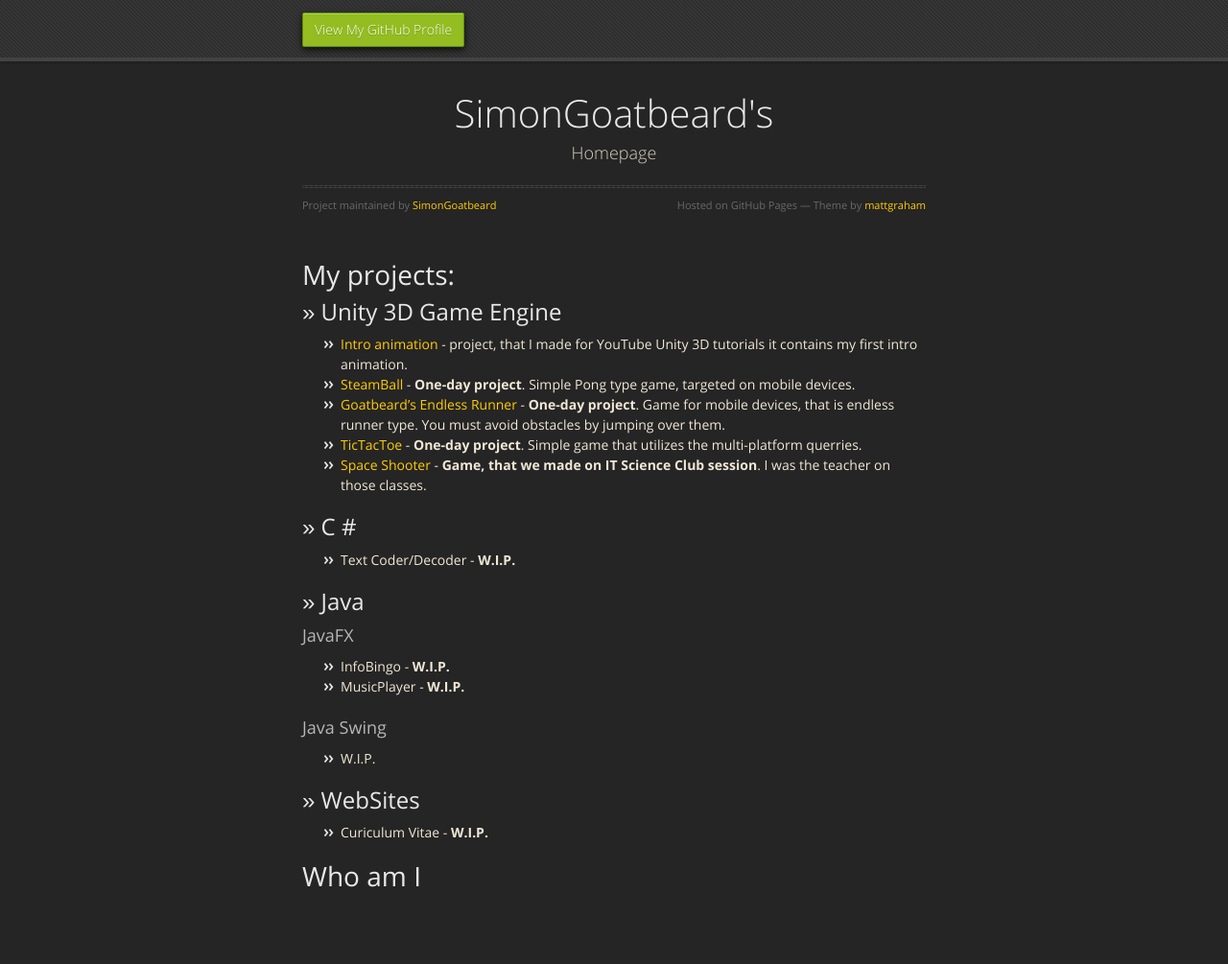
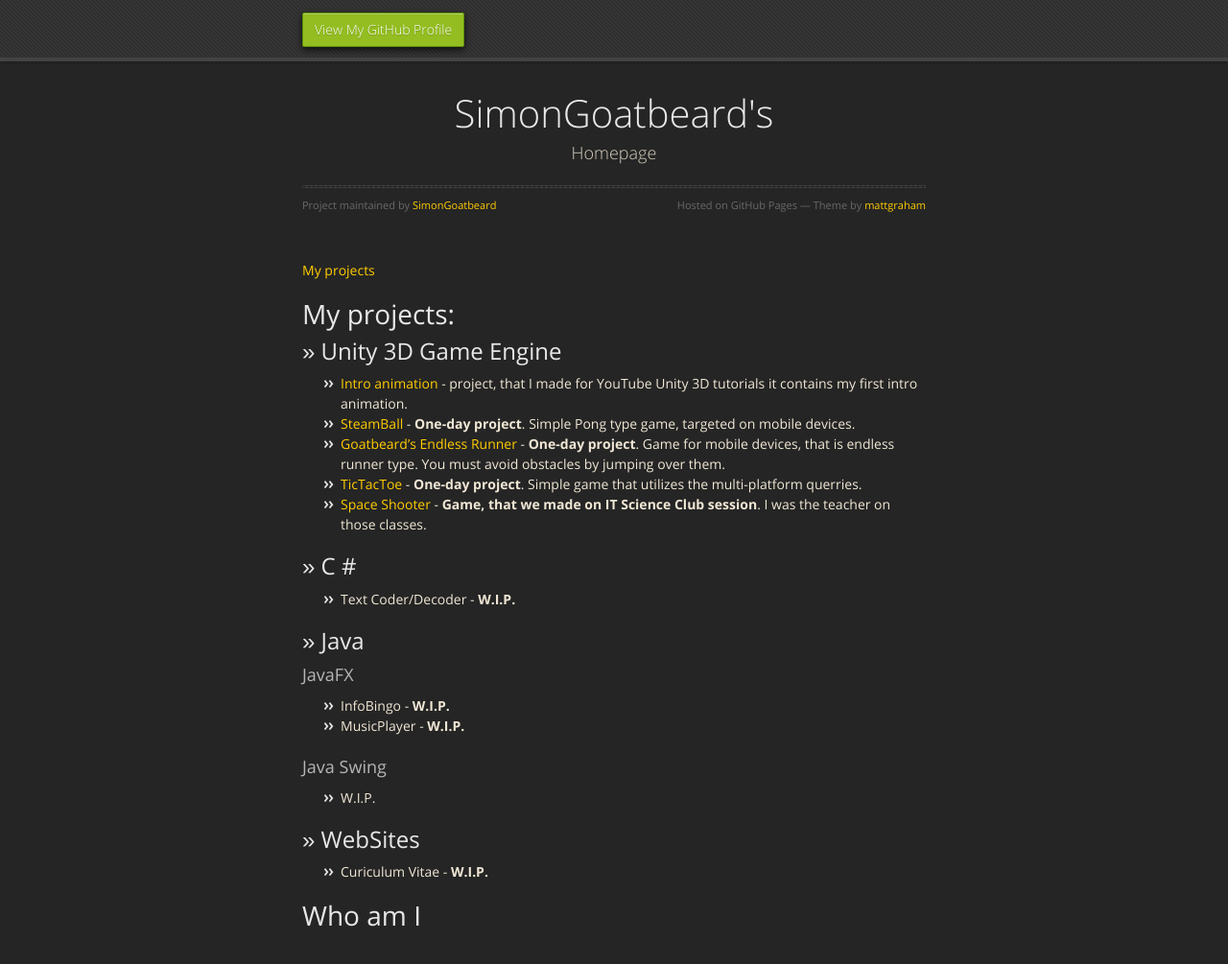
Before and after one commit to SimonGoatbeard/simongoatbeard.github.io, a Jekyll site: the page built from index.md, in a window 1280 px wide and 1070 px high. Shown: the top 1005 px of the window at 96% size. Built offline with Jekyll 4.4.1, drawn with Linux system fonts in a browser that asks for light colours; nearby versions of some CDN libraries; our own code applies the rules of GitHub Pages for plain Markdown files.

Commit message:
Update index.md

```diff
--- a/index.md
+++ b/index.md
@@ -1,8 +1,9 @@
 ---
 layout: default
 ---
+[My projects](#my_projects)
 
-# My projects:
+# <a name="my_projects"></a>My projects:
 ## >> Unity 3D Game Engine
 
 *   [Intro animation](unity-intro) - project, that I made for YouTube Unity 3D tutorials it contains my first intro animation.
```
